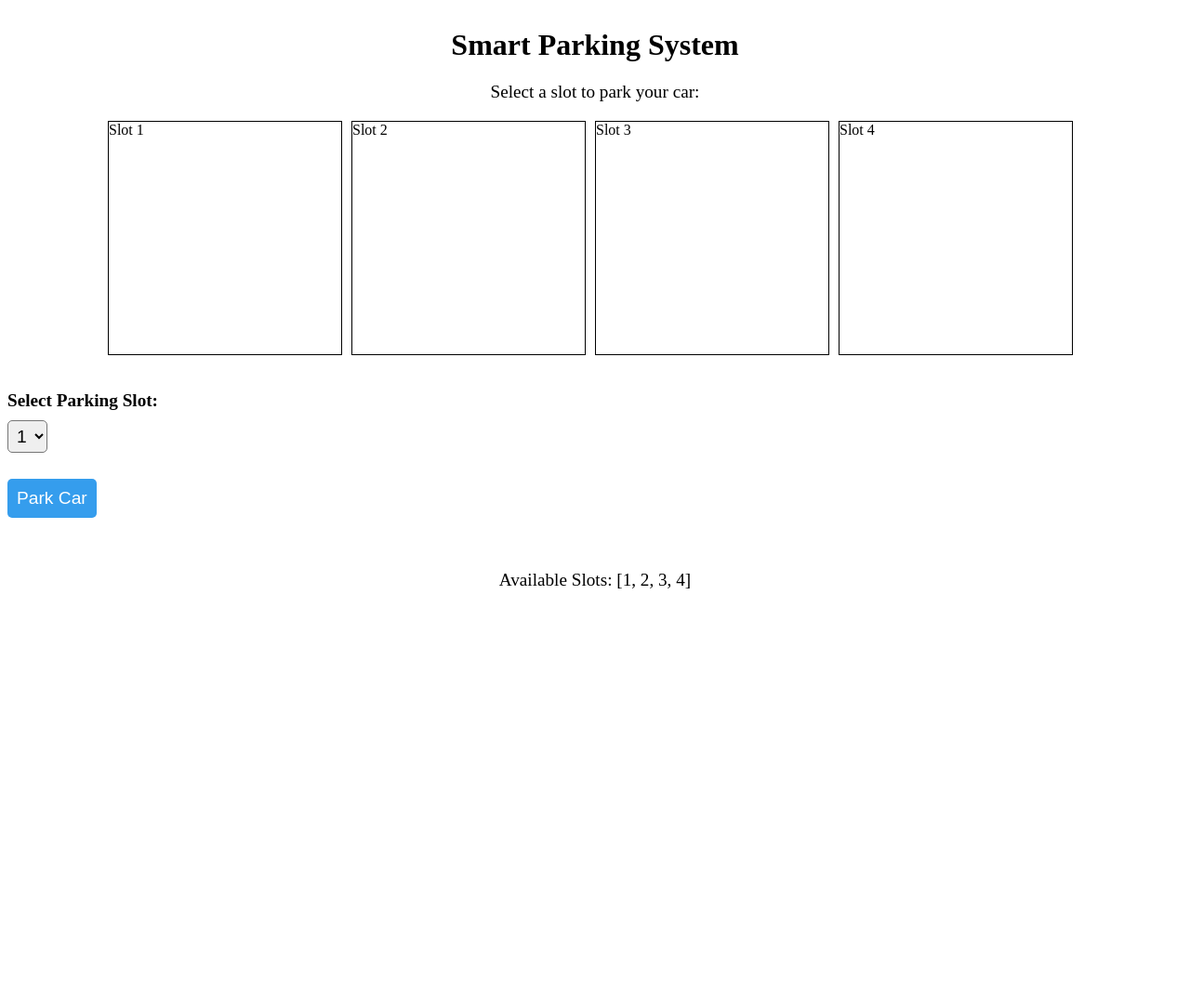
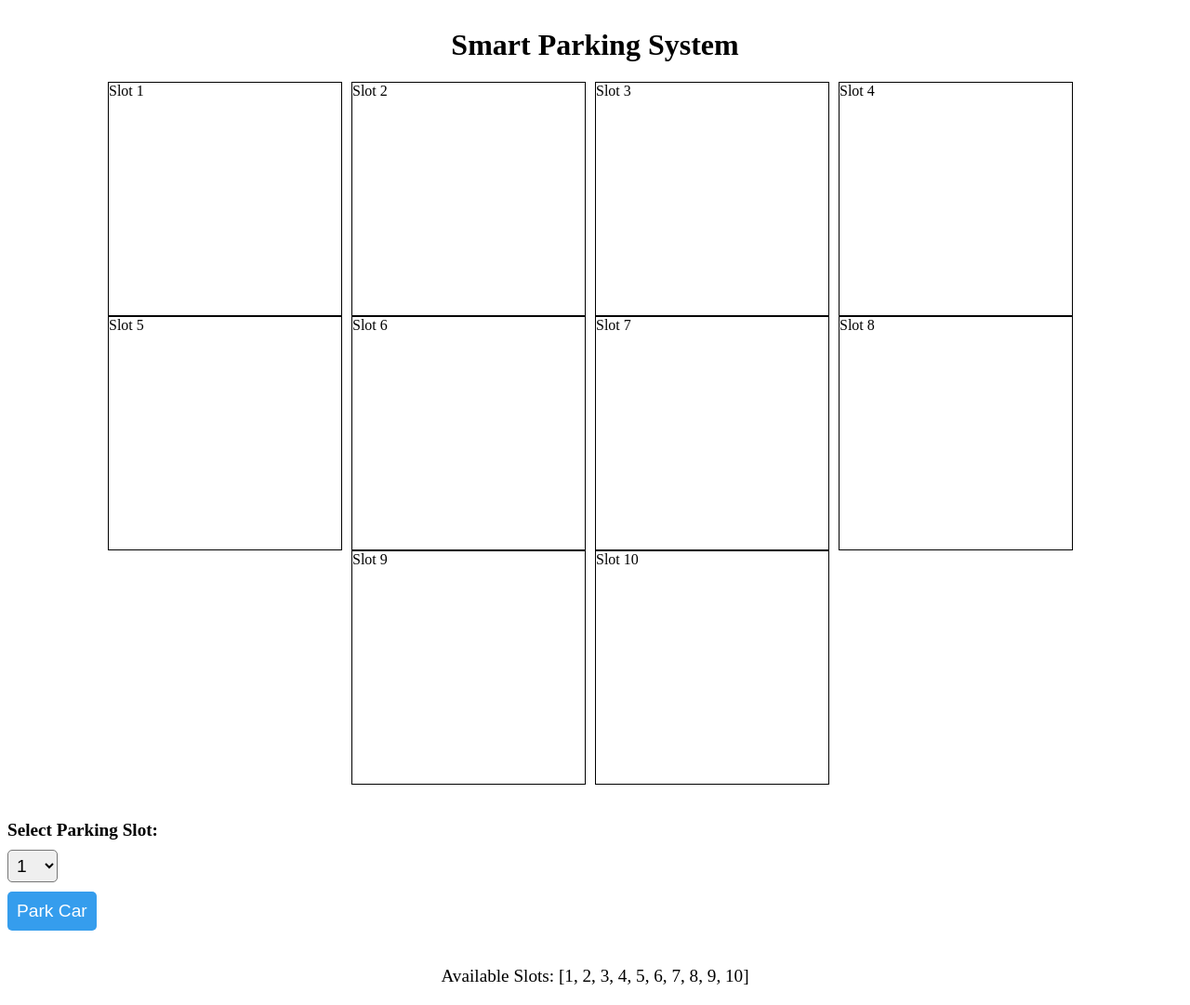
Before and after one commit to devaa07/Smart-Parking-System-, a Flask app: page /parking in a window 1280 px wide. Shown: the whole page at 93% size. Before the commit the page ends 633 px from the top, so only its background shows below. Run offline with Flask 3, Linux system fonts and the light colour scheme.

Commit message:
simulated 10 parking lots

```diff
--- a/app.py
+++ b/app.py
@@ -2,34 +2,29 @@ from flask import Flask, render_template, request
 
 app = Flask(__name__)
 
-# Initialize the list of available slots and selected slot to None
-available_slots = list(range(1, 5))
+
+available_slots = list(range(1, 11))
 selected_slot = None
 
-# Define a route to handle requests for the availability of parking slots
+
 @app.route('/parking', methods=['GET', 'POST'])
 def get_parking_availability():
     global available_slots, selected_slot
 
     if request.method == 'POST':
-        # Check if the entered slot number is available
+
         slot_number = int(request.form.get('slot-number'))
         if slot_number in available_slots:
-            # Park the car in the selected slot
+
             selected_slot = slot_number
-            # Remove the selected slot from the list of available slots
             available_slots.remove(selected_slot)
-        else:
-            # Inform the user that the selected slot is not available
-            return '<h1>Slot not available</h1>'
 
-    # If all slots are filled, inform the user that no slots are available
     if not available_slots:
-        return '<h1>No slots available at the moment..</h1>'
+        available_slots = []
+        selected_slot = None
 
-    # Return the template with the available slots and selected slot
     return render_template('index.html', available_slots=available_slots, selected_slot=selected_slot)
 
-# Define a main function to start the Flask app
+
 if __name__ == '__main__':
-    app.run(debug=True, port=5005)
+    app.run(debug=True, port=5005, host='0.0.0.0')
--- a/templates/index.html
+++ b/templates/index.html
@@ -91,7 +91,7 @@
     {% if selected_slot %}
       <p>Your car is parked in Slot: {{ selected_slot }}</p>
       <div class="parking-grid">
-        {% for slot in range(1, 5) %}
+        {% for slot in range(1, 11) %}
           {% if slot == selected_slot %}
             <div class="parking-grid__slot parking-grid__slot--taken"><b>Slot {{ slot }}</b><img src="https://thumbs.dreamstime.com/b/car-view-above-vehicle-white-background-illustration-vector-81356873.jpg"></div>
           {% else %}
@@ -103,6 +103,7 @@
           {% endif %}
         {% endfor %}
       </div>
+      {% if available_slots %}
         <form method="POST">
           <br>
           <label for="slot-number">Select Parking Slot:</label>
@@ -118,10 +119,11 @@
           <br><br>
           <button type="submit">Park car</button>
         </form>
+      {% endif %}
     {% else %}
-      <p>Select a slot to park your car:</p>
+      <!-- <p>Select a slot to park your car:</p> -->
       <div class="parking-grid">
-        {% for slot in range(1, 5) %}
+        {% for slot in range(1, 11) %}
           {% if slot in available_slots %}
             <div class="parking-grid__slot">Slot  {{ slot }}</div>
           {% else %}
@@ -129,6 +131,11 @@
           {% endif %}
         {% endfor %}
       </div>
+      <!-- <p><strong>No Slots are available currently to park</strong></p> -->
+      <div>
+        <!-- <h1>No Slots are available currently to park..</h1> -->
+      </div>
+      {% if available_slots %}
         <form method="POST">
           <br>
           <label for="slot-number">Select Parking Slot:</label>
@@ -137,12 +144,13 @@
               <option value="{{ slot }}">{{ slot }}</option>
             {% endfor %}
           </select>
-
-        <br><br>
+          <br>
           <button type="submit">Park Car</button>
         </form>
       {% endif %}
-    <br><br>
+    {% endif %}
+    <br>
     <p>Available Slots: {{ available_slots }}</p>
+
   </body>
 </html>
```
Lines whose indentation alone changed are shown as unchanged.
